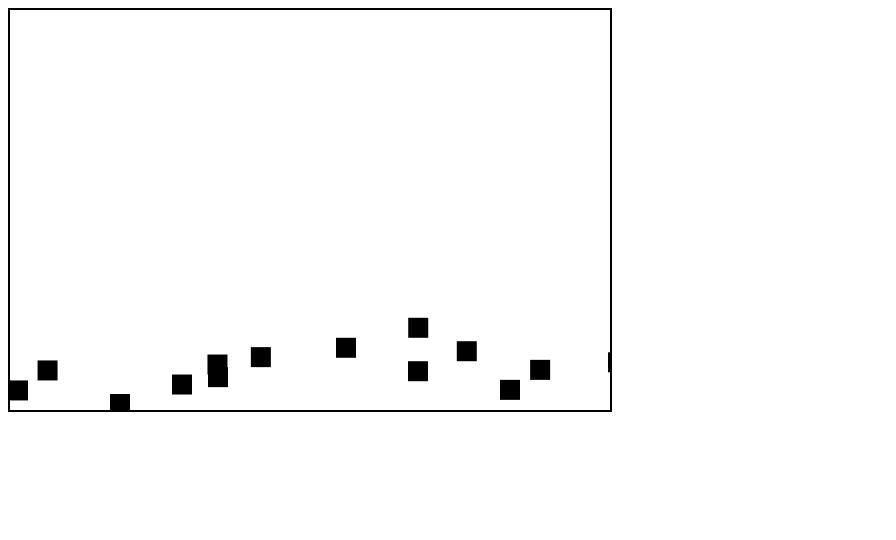
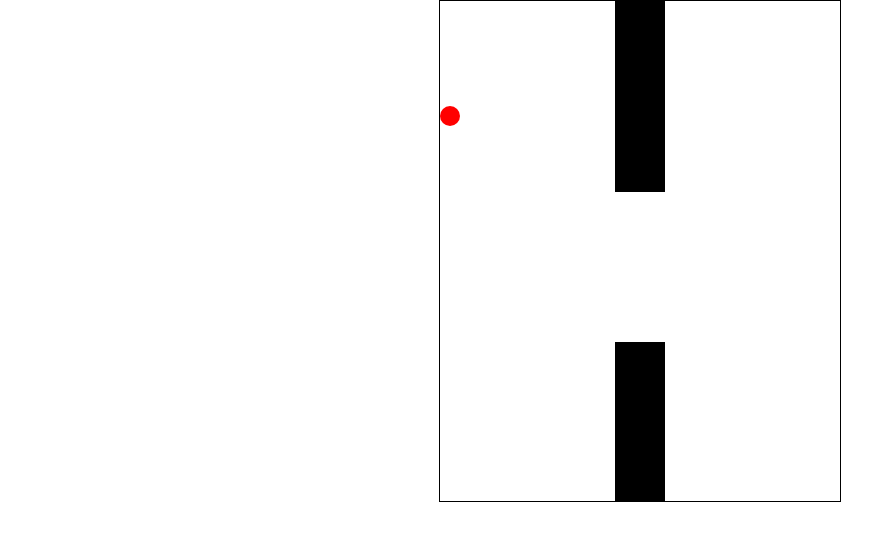
Before and after one commit to ih810/game, a plain HTML site: page floppy/index.html in a window 1280 px wide. Shown: the whole page, without its empty margins (0-896 px from the left). Drawn offline with Linux system fonts and the light colour scheme.

Commit message:
probably last commit

```diff
--- a/floppy/assets/dino.js
+++ /dev/null
@@ -1,42 +0,0 @@
-class Dino {
-    constructor(){
-        this.x = 100;
-        this.y = 380;
-        this.width = 20;
-        this.height = 20;
-        this.color = 'green';
-    }
-    update(){
-        if(this.y > canvas.height - this.height){
-            this.y = canvas.height - this.height;
-        }
-
-        if(this.y < 0 + this.height){
-            this.y = 0 + this.height;
-        }
-
-        if(spacePressed){
-            this.jump();
-        }
-
-        if(ctrlPressed){
-            this.crouch();
-        }
-
-        this.y += 4 ;
-    }
-
-    draw(){
-        ctx.fillstyle = this.color;
-        ctx.fillRect(this.x, this.y, this.width, this.height);
-    }
-
-    jump(){
-        this.y -= 10;
-    }
-    crouch(){
-        this.y += this.height/2;
-    }
-
-}
-const dino = new Dino();
--- a/floppy/assets/main.js
+++ /dev/null
@@ -1,48 +0,0 @@
-const canvas = document.getElementById("canvas");
-const ctx = canvas.getContext("2d");
-canvas.width = 600;
-canvas.height = 400;
-
-let spacePressed = false;
-let ctrlPressed = false;
-let frame = 0;
-let score = 0;
-let speed = 2;
-let gameStage = 0;
-
-function frameAni() {
-  ctx.clearRect(0, 0, canvas.width, canvas.height);
-  obstacles();
-  dino.update();
-  dino.draw();
-  requestAnimationFrame(frameAni);
-  frame++
-  score++
-}
-frameAni();
-
-window.addEventListener("keydown", function (event) {
-  console.log(event.code);
-  if (event.code === "Space") {
-    spacePressed = true;
-  }
-  if(event.code === "ControlLeft"){
-    ctrlPressed = true;
-  }
-});
-window.addEventListener("keyup", function (event) {
-  if (event.code === "Space") {
-    spacePressed = false;
-  }
-  if(event.code === "ControlLeft"){
-    ctrlPressed = false;
-  }
-});
-
-// const collide = new Image();
-// collide.src = 'hit.png'
-// function collisions(){
-//     for(let i = 0; i < obstaclesArray.length; i++){
-//         if(dino.x < )
-//     }
-// }
--- a/floppy/assets/obstacles.js
+++ /dev/null
@@ -1,32 +0,0 @@
-const obstaclesArray = [];
-const obstacles1Array = [];
-
-class Obstacles {
-  constructor() {
-    this.bottom = (Math.random() * (canvas.height/6) + 20);
-    this.x = canvas.width;
-    this.width = 20;
-    this.color = 'red';
-  }
-  update() {
-    this.x -= speed;
-    this.draw();
-  }
-  draw() {
-    ctx.fillstyle = this.color;
-    ctx.fillRect(this.x, canvas.height - this.bottom , this.width, 20);
-    ctx.fillRect(this.x + this.bottom, canvas.height - this.bottom - 20, this.width, 20);
-  }
-}
-
-function obstacles() {
-  if (frame % 100 === 0|| frame%82 === 0) {
-    obstaclesArray.unshift(new Obstacles());
-  }
-  for (let i = 0; i < obstaclesArray.length; i++) {
-        obstaclesArray[i].update();
-    }
-  if (obstaclesArray > 20) {
-    obstaclesArray.pop(obstaclesArray[0]);
-  }
-}
--- /dev/null
+++ b/floppy/assets/script.js
@@ -0,0 +1,42 @@
+var block = document.getElementById("block");
+var hole = document.getElementById("hole");
+var character = document.getElementById("character");
+var jumping = false;
+var counter = 0;
+
+hole.addEventListener('animationiteration', () => {
+    var random = -((Math.random()*300)+150);
+    hole.style.top = random + "px";
+    counter++;
+});
+setInterval(function(){
+    var characterTop = parseInt(window.getComputedStyle(character).getPropertyValue("top"));
+    if(jumping==false){
+        character.style.top = (characterTop+3)+"px";
+    }
+    var blockLeft = parseInt(window.getComputedStyle(block).getPropertyValue("left"));
+    var holeTop = parseInt(window.getComputedStyle(hole).getPropertyValue("top"));
+    var cTop = -(500-characterTop);
+    if((characterTop>480)||((blockLeft<20)&&(blockLeft>-50)&&((cTop<holeTop)||(cTop>holeTop+130)))){
+        alert("Game over. Score: "+(counter-1));
+        character.style.top = 100 + "px";
+        counter=0;
+    }
+},10);
+
+function jump(){
+    jumping = true;
+    let jumpCount = 0;
+    var jumpInterval = setInterval(function(){
+        var characterTop = parseInt(window.getComputedStyle(character).getPropertyValue("top"));
+        if((characterTop>6)&&(jumpCount<15)){
+            character.style.top = (characterTop-5)+"px";
+        }
+        if(jumpCount>20){
+            clearInterval(jumpInterval);
+            jumping=false;
+            jumpCount=0;
+        }
+        jumpCount++;
+    },10);
+}
--- a/floppy/assets/style.css
+++ b/floppy/assets/style.css
@@ -1,3 +1,40 @@
-#canvas{
-    border: 2px solid black;
+*{
+    padding: 0;
+    margin: 0;
 }
+#game{
+    width: 400px;
+    height: 500px;
+    border: 1px solid #000000;
+    margin: auto;
+    overflow: hidden;
+}
+#block{
+    width: 50px;
+    height: 500px;
+    background-color: #000000;
+    position: relative;
+    left: 400px;
+    animation: block 2s infinite linear;
+}
+@keyframes block{
+    0%{left:400px}
+    100%{left:-50px}
+}
+#hole{
+    width: 50px;
+    height: 150px;
+    background-color: #FFFFFF;
+    position: relative;
+    left: 400px;
+    top: -500px;
+    animation: block 2s infinite linear;
+}
+#character{
+    width: 20px;
+    height: 20px;
+    background-color: #FF0000;
+    position: absolute;
+    top: 100px;
+    border-radius: 50%;
+}
--- a/floppy/index.html
+++ b/floppy/index.html
@@ -1,19 +1,18 @@
+
+
 <!DOCTYPE html>
-<html>
-    <head>
-        <meta charset="utf-8">
-        <meta http-equiv="X-UA-Compatible" content="IE=edge">
-        <title></title>
-        <meta name="description" content="">
-        <meta name="viewport" content="width=device-width, initial-scale=1">
-        <link rel="stylesheet" href="./assets/style.css">
-    </head>
-    <body>
-        <canvas id="canvas"></canvas>
-
-        <script src="./assets/dino.js" async defer></script>
-        <script src="./assets/obstacles.js" async defer></script>
-        <script src="./assets/main.js" async defer></script>
-        <script src="./assets/move.js" async defer></script>
-    </body>
+<html lang="en" onclick="jump()">
+<head>
+    <meta charset="UTF-8">
+    <title>Flappy Bird</title>
+    <link rel="stylesheet" href="./assets/style.css">
+</head>
+<body>
+    <div id="game">
+        <div id="block"></div>
+        <div id="hole"></div>
+        <div id="character"></div>
+    </div>
+</body>
+<script src="./assets/script.js"></script>
 </html>
```
Also changed, not shown: floppy/assets/move.js (deleted).
